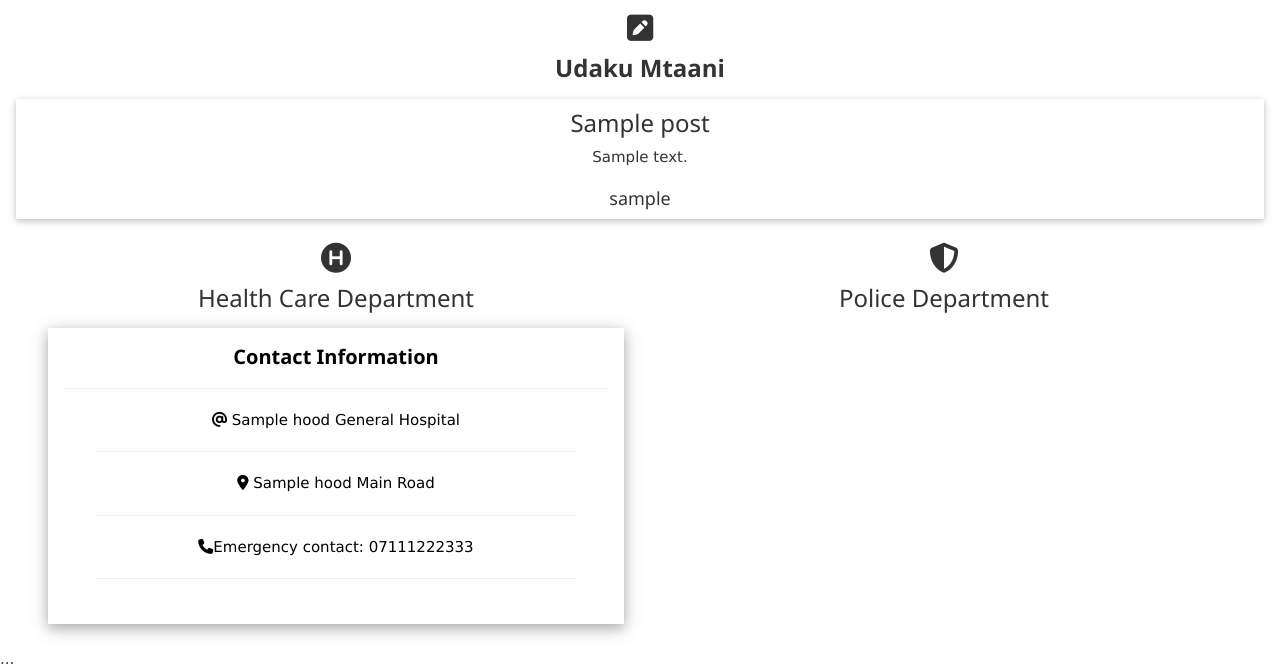
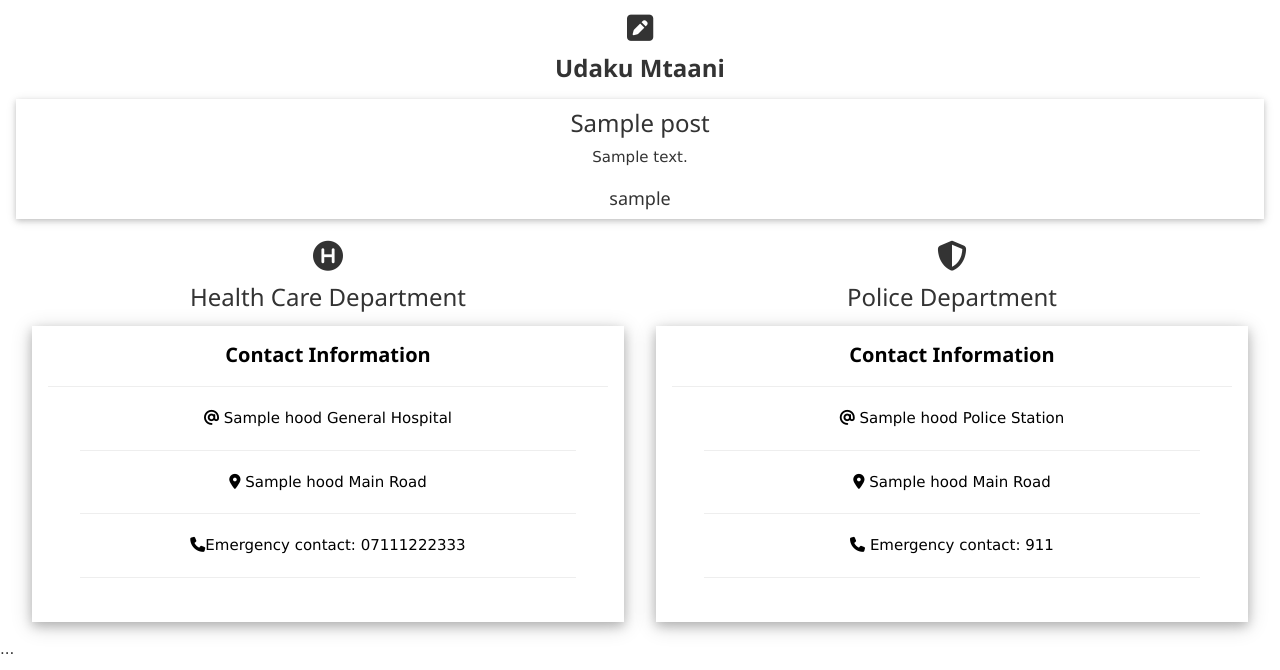
Before and after one commit to nimomaina/Hood, a Django app: page /hood/1 in a window 1280 px wide. Shown: the part 634-1304 px from the top of the page. Run offline with Django 3.2, Linux system fonts and the light colour scheme; a user stored in the database is signed in; tables that the repository leaves empty hold one stand-in row (values such as "Sample post"); parts of the project's set-up code (start-up, migrations or seed data) failed here and were passed over; some libraries are stand-ins or nearby versions.

Commit message:
Add Police Department

```diff
--- a/micasa/templates/hood.html
+++ b/micasa/templates/hood.html
@@ -84,12 +84,10 @@
         </div>
         <div class="w3-row">
 
-            <div class=" w3-padding w3-center">
 
-
-            </div>
-            <div class="w3-row w3-padding w3-center">
-                <div class="w3-col l6">
+            <div class="w3-row w3-center">
+                <br>
+                <div class="w3-col l6 m6 s12">
                     <i class="fas fa-hospital-symbol fa-2x"></i>
                     <br>
 
@@ -112,10 +110,27 @@
                     </div>
 
                 </div>
-                <div class="w3-col l6">
+
+                <div class="w3-col l6 m6 s12 ">
                     <i class="fas fa-shield-alt fa-2x"></i>
                     <br>
                     <h3>Police Department</h3>
+                        <div class="w3-card-4 w3-white w3-padding w3-margin ">
+                        <header><h4><strong>Contact Information</strong></h4>
+                            <hr>
+                        </header>
+                        <div class="w3-container w3-margin">
+
+                            <p><i class="fas fa-at"></i> {{hood.name}} Police Station</p>
+                            <hr>
+                            <p><i class="fas fa-map-marker-alt"></i> {{hood.name}} Main Road </p>
+                            <hr>
+                            <p><i class="fas fa-phone"></i> Emergency contact: 911</p>
+                            <hr>
+                        </div>
+
+
+                    </div>
 
                 </div>
             </div>
```
